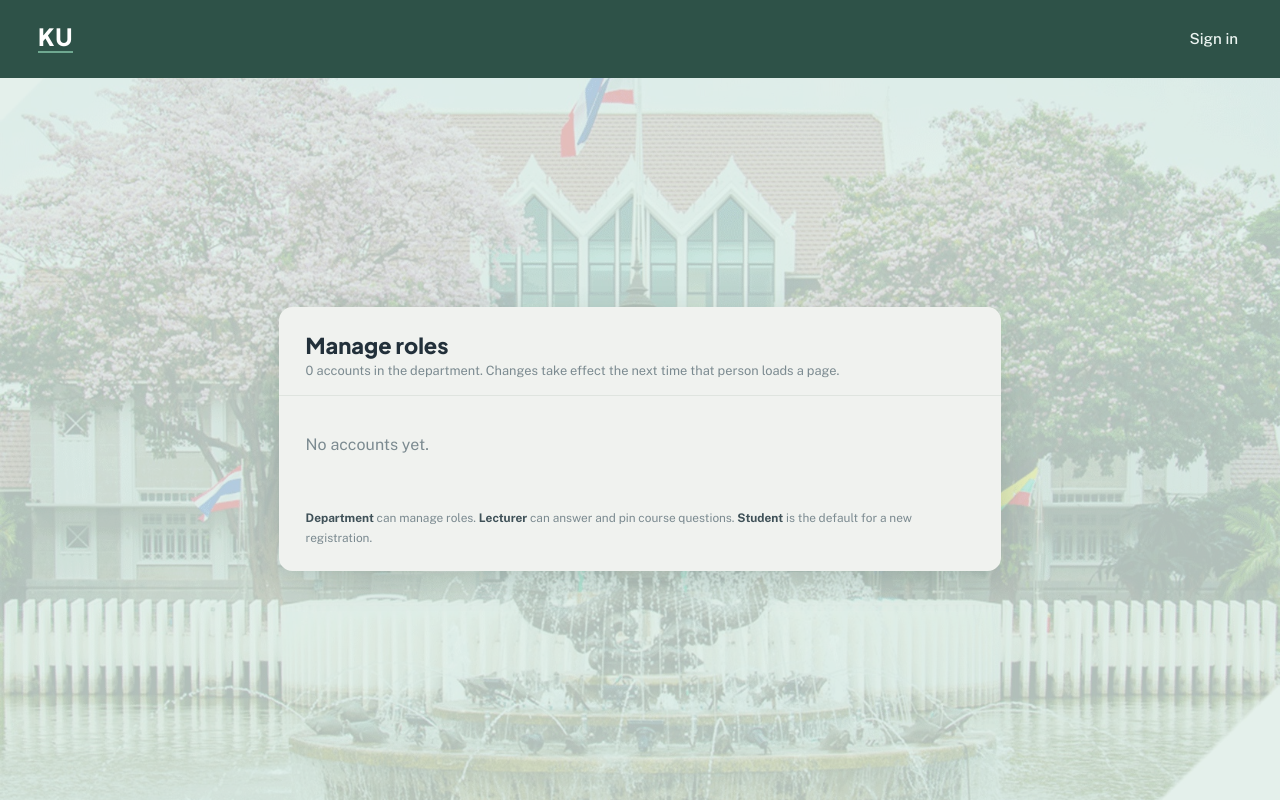
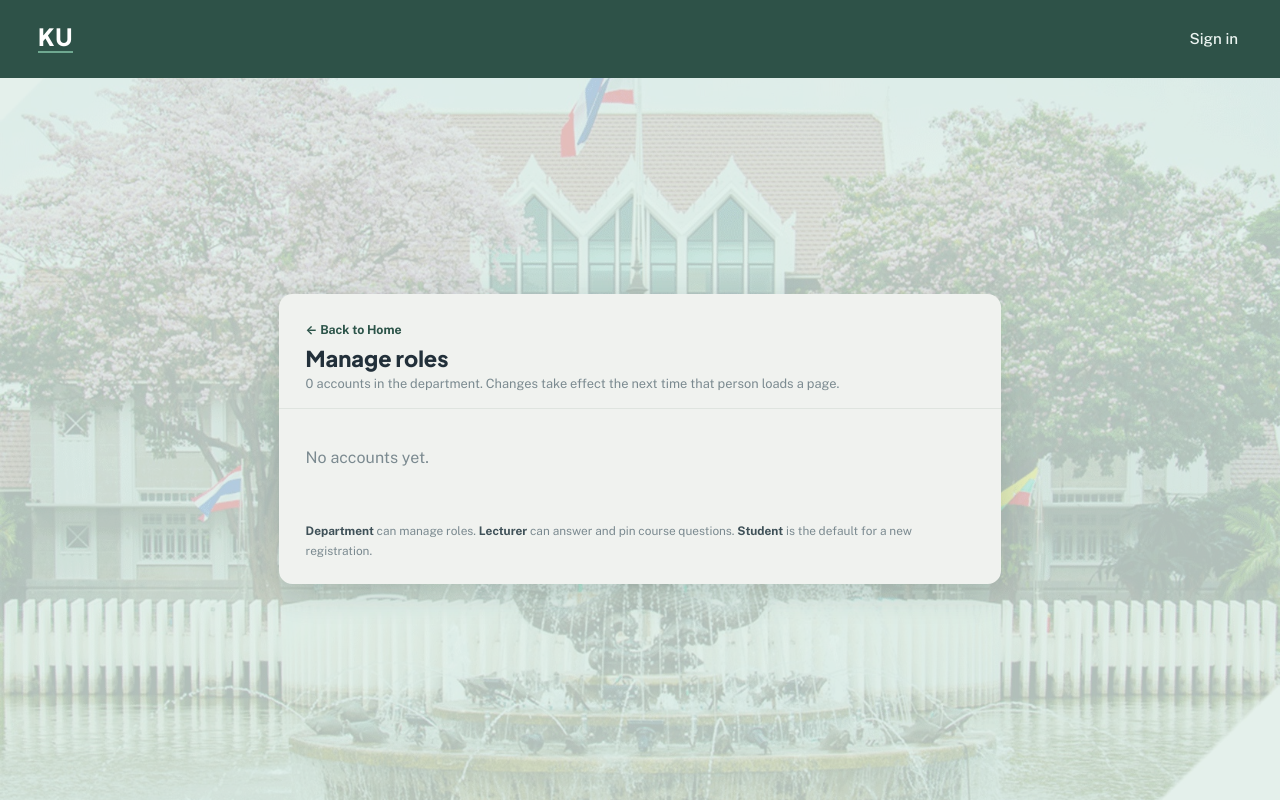
Before and after one commit to phunnipathtkasetsart/BNM-ISP, a Django app: template source/academic_hub/accounts/templates/accounts/roles.html in a window 1280 px wide. Run offline with Django 5.2, Linux system fonts and the light colour scheme; the template is opened without the code that fills it, so the values that code supplies are empty; parts of the project's set-up code (start-up, migrations or seed data) failed here and were passed over.

Commit message:
add back to home for manage role

```diff
--- a/source/academic_hub/accounts/static/accounts/css/roles.css
+++ b/source/academic_hub/accounts/static/accounts/css/roles.css
@@ -68,3 +68,11 @@
   .select{flex:1}
   .stage{align-items:start}
 }
+/* Way back to the board, since this page has no subnav */
+.backlink{
+  display:inline-block;margin-bottom:calc(8 * var(--u));
+  color:var(--ku-green-800);font-weight:700;font-size:calc(13 * var(--u));
+  text-decoration:none;
+}
+.backlink:hover{text-decoration:underline}
+.backlink:focus-visible{outline:2px solid var(--ku-green-800);outline-offset:2px}
--- a/source/academic_hub/accounts/templates/accounts/roles.html
+++ b/source/academic_hub/accounts/templates/accounts/roles.html
@@ -21,6 +21,7 @@
 {% block content %}
 <section class="panel">
   <div class="panel__head">
+      <a class="backlink" href="{% url 'announcements:public_board' %}">&larr; Back to Home</a>
     <h1>Manage roles</h1>
     <p class="panel__sub">{{ people|length }} account{{ people|length|pluralize }} in the
     department. Changes take effect the next time that person loads a page.</p>
```
